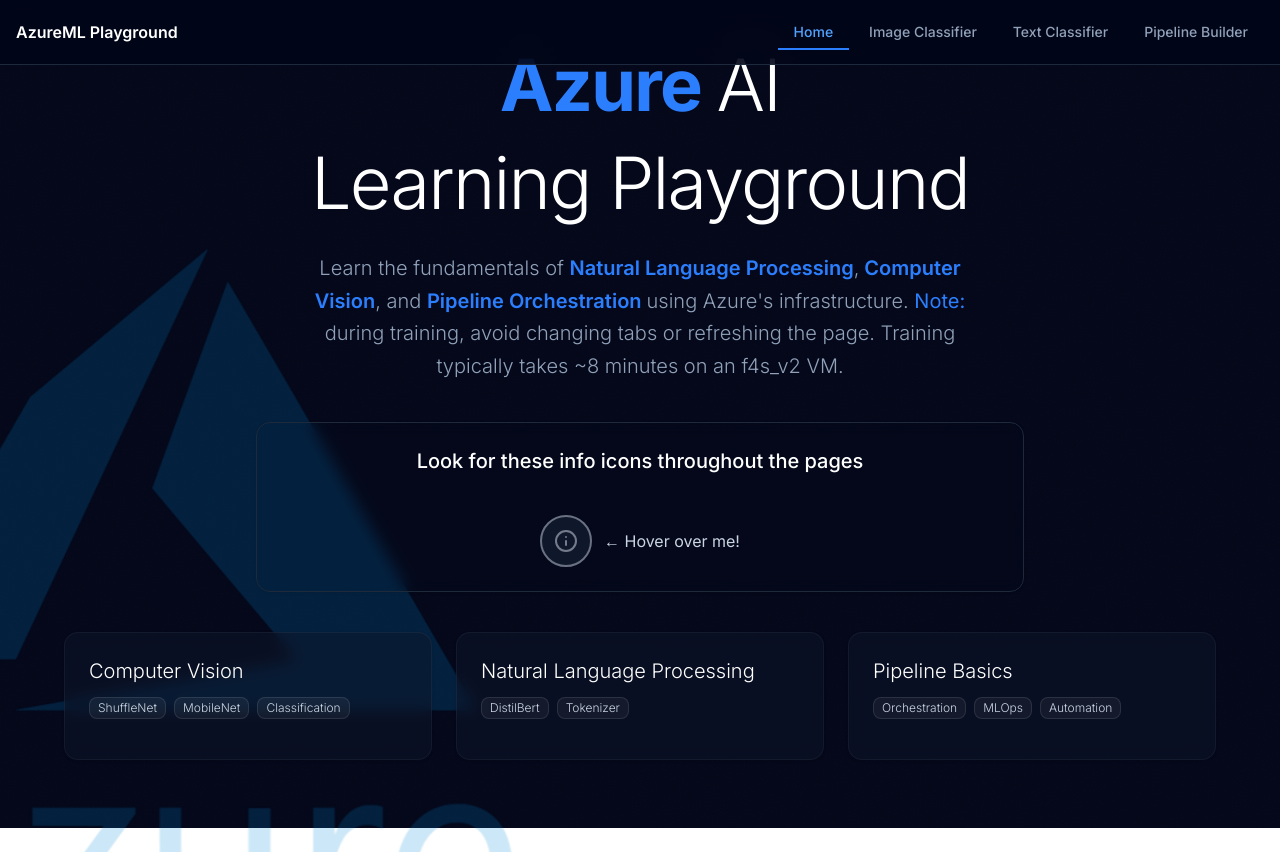
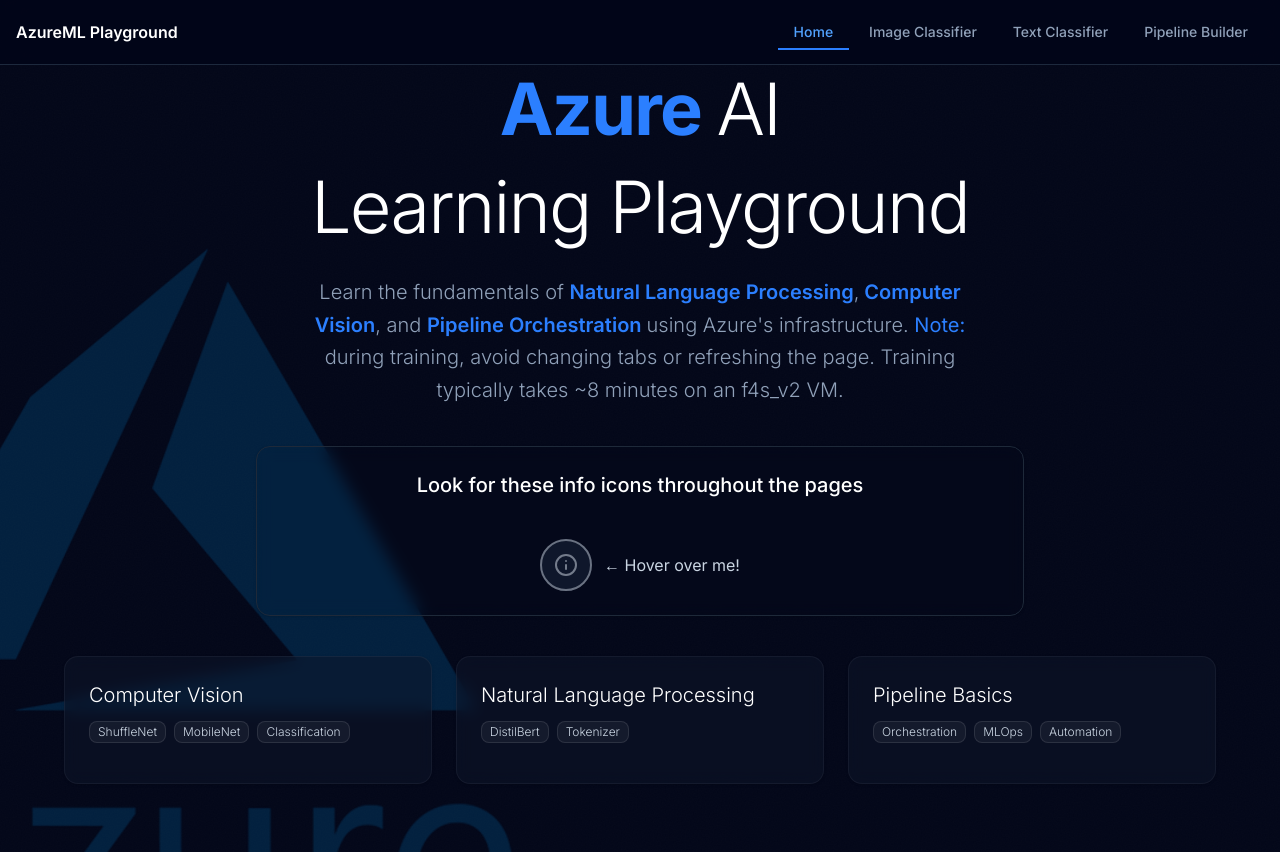
Before and after one commit to ThePeeKayy/azureml_project, a Next.js app: page / in a window 1280 px wide. Before the commit the page ends 828 px from the top, so only its background shows below. Built offline with nearby package versions, Linux system fonts and the light colour scheme.

Commit message:
Fix top padding

```diff
--- a/app/page.tsx
+++ b/app/page.tsx
@@ -26,7 +26,7 @@ export default function HomePage() {
 
       {/* Gradient overlay */}
 
-      <div className="relative pt-10 pb-10 md:pb-1 px-4">
+      <div className="relative pt-32 sm:pt-16 pb-10 md:pb-1 px-4">
         <div className="container mx-auto max-w-6xl">
           {/* Hero Section - minimalist style */}
           <div className="text-center mb-10">
```
